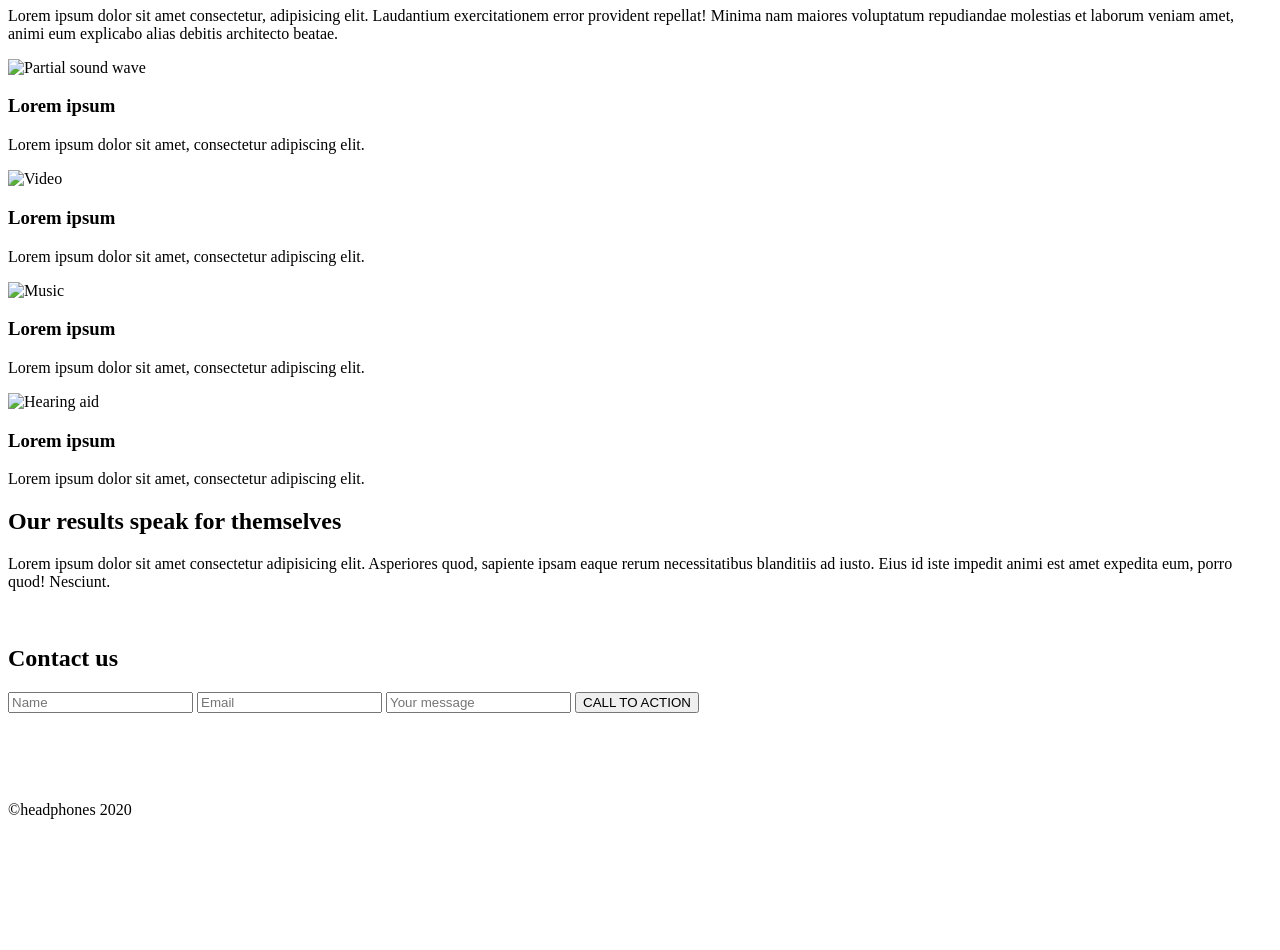
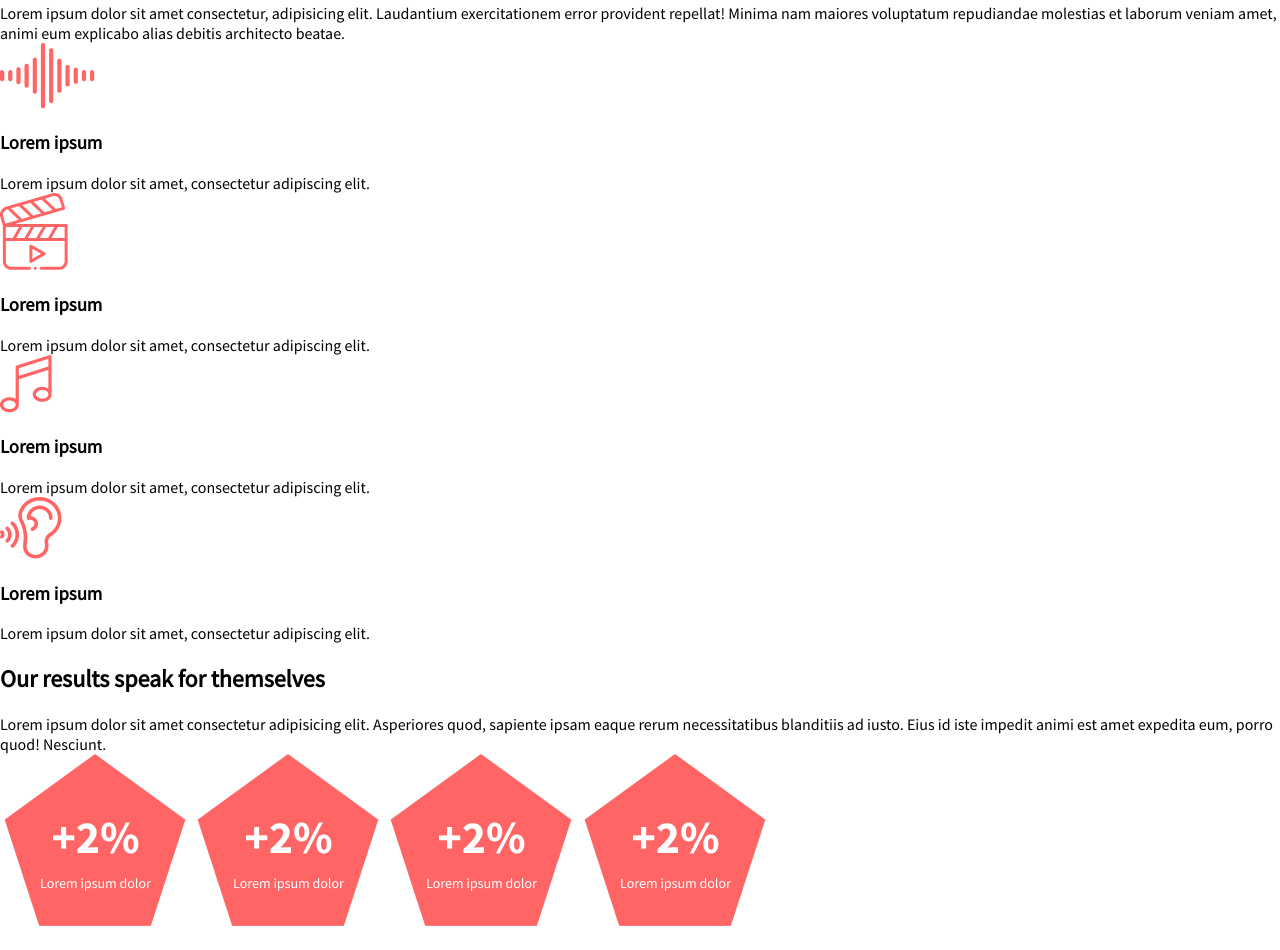
Before and after one commit to yahaiii/headphones, a plain HTML site: page index.html in a window 1280 px wide. Shown: the part 330-1280 px from the top of the page. Before the commit the page ends 1165 px from the top, so only its background shows below. Drawn offline with Linux system fonts and the light colour scheme.

Commit message:
add base css & imgs

```diff
--- a/index.html
+++ b/index.html
@@ -10,7 +10,7 @@
     <header>
         <div class="logo">
             <a href="">
-                <img src="assets/images/" alt="company logo">
+                <img src="assets/images/logo.png" alt="company logo">
             </a>
         </div>
         <div class="navlinks">
@@ -33,22 +33,22 @@
             <p>Lorem ipsum dolor sit amet consectetur, adipisicing elit. Laudantium exercitationem error provident repellat! Minima nam maiores voluptatum repudiandae molestias et laborum veniam amet, animi eum explicabo alias debitis architecto beatae.</p>
             <div class="service-item-container">
                 <div class="service-item">
-                    <img src="assets/images/" alt="Partial sound wave">
+                    <img src="assets/images/sound-frecuency.png" alt="Partial sound wave">
                     <h3>Lorem ipsum</h3>
                     <p>Lorem ipsum dolor sit amet, consectetur adipiscing elit.</p>
                 </div>
                 <div class="service-item">
-                    <img src="assets/images/" alt="Video">
+                    <img src="assets/images/video.png" alt="Video">
                     <h3>Lorem ipsum</h3>
                     <p>Lorem ipsum dolor sit amet, consectetur adipiscing elit.</p>
                 </div>
                 <div class="service-item">
-                    <img src="assets/images/" alt="Music">
+                    <img src="assets/images/music.png" alt="Music">
                     <h3>Lorem ipsum</h3>
                     <p>Lorem ipsum dolor sit amet, consectetur adipiscing elit.</p>
                 </div>
                 <div class="service-item">
-                    <img src="assets/images/" alt="Hearing aid">
+                    <img src="assets/images/hearing.png" alt="Hearing aid">
                     <h3>Lorem ipsum</h3>
                     <p>Lorem ipsum dolor sit amet, consectetur adipiscing elit.</p>
                 </div>
@@ -58,10 +58,10 @@
             <h2>Our results speak for themselves</h2>
             <p>Lorem ipsum dolor sit amet consectetur adipisicing elit. Asperiores quod, sapiente ipsam eaque rerum necessitatibus blanditiis ad iusto. Eius id iste impedit animi est amet expedita eum, porro quod! Nesciunt.</p>
             <div class="numbers">
-                <img src="assets/images/" alt="">
-                <img src="assets/images/" alt="">
-                <img src="assets/images/" alt="">
-                <img src="assets/images/" alt="">
+                <img src="assets/images/dot_1.png" alt="">
+                <img src="assets/images/dot_1.png" alt="">
+                <img src="assets/images/dot_1.png" alt="">
+                <img src="assets/images/dot_1.png" alt="">
             </div>
         </section>
         <section id="contact">
--- a/styles/styles.css
+++ b/styles/styles.css
@@ -0,0 +1,45 @@
+/* variables */
+
+:root {
+    --primary: #FF6565;
+
+}
+
+/* reset */
+
+body,p,a,ul,li {
+    margin: 0;
+    padding: 0;
+    text-decoration: none;
+    list-style-type: none;
+}
+
+/* base styles */
+
+body {
+    font-family: 'Source San Pro';
+    overflow-x: hidden;
+}
+
+button {
+    background: var(--primary);
+    border-radius: 20px;
+    color: #f2f2f2;
+    padding: 10px 25px;
+    text-transform: uppercase;
+    box-shadow: 1px 2px 3px rgba(0, 2, 0, 0.5);
+    border: none;
+    font-weight: 900;
+}
+
+button:hover {
+    opacity: 0.9;
+    color: rgb(63, 63, 63);
+
+}
+
+/* fonts */
+@font-face {
+    font-family: 'Source San Pro';
+    src: url('../assets/fonts/SourceSansPro-Regular.otf');
+}
```
Also changed, not shown: assets/fonts/SourceSansPro-Regular.otf (added), assets/images/background-results.png (added), assets/images/background.png (added), assets/images/dot_1.png (added), assets/images/hearing.png (added), assets/images/logo.png (added), assets/images/music.png (added), assets/images/sound-frecuency.png (added), assets/images/video.png (added).
